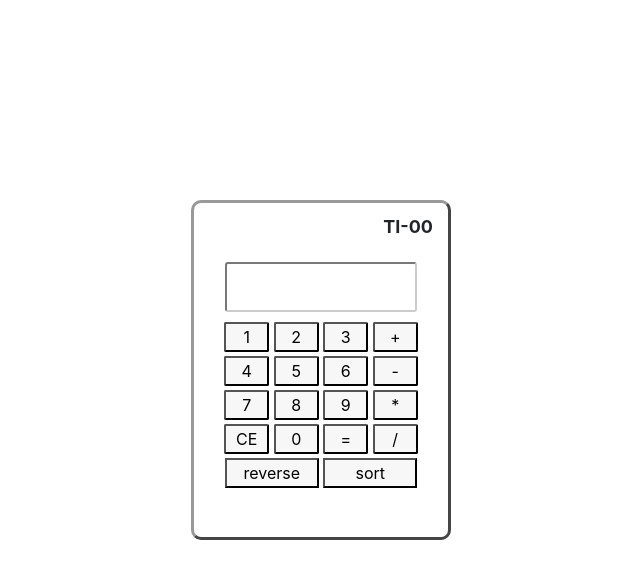
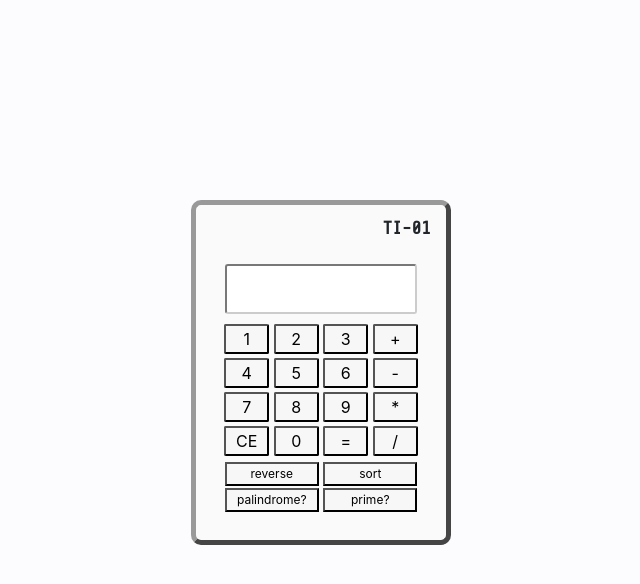
Before and after one commit to tieonster/calculator, a Flask app: page / in a window 1280 px wide. Shown: the top 584 px of the page, without its empty margins (319-959 px from the left). Run offline with Flask 2, Linux system fonts and the light colour scheme; some libraries are stand-ins or nearby versions.

Commit message:
slight modifications

```diff
--- a/calculator/routes.py
+++ b/calculator/routes.py
@@ -1,7 +1,8 @@
 from calculator import app
 from flask import render_template, request, jsonify
-from .operators import *
+from .easy import *
 from .not_as_easy import *
+from .not_easy import *
 
 @app.route("/")
 def calculator():
@@ -41,3 +42,21 @@ def sort():
   calculated_value = sort_digits(int(request.get_json()['arg1']))
 
   return jsonify({'calculated_value': calculated_value})
+
+@app.route("/prime", methods=['POST'])
+def prime():
+  calculated_value = ""
+  print(request.get_json())
+
+  calculated_value = isPrime(int(request.get_json()['arg1']))
+
+  return jsonify({'calculated_value': calculated_value})
+
+@app.route("/palindrome", methods=['POST'])
+def palindrome():
+  calculated_value = ""
+  print(request.get_json())
+
+  calculated_value = isPalindrome(int(request.get_json()['arg1']))
+
+  return jsonify({'calculated_value': calculated_value})
--- a/calculator/static/css/calculator.css
+++ b/calculator/static/css/calculator.css
@@ -1,12 +1,14 @@
 #calculator-container {
   margin-top: 200px;
-  height: 340px;
+  height: 345px;
   width: 260px;
   border-style: outset;
-  border-width: 3px;
+  border-width: 5px;
   border-color: #999;
   border-radius: 10px;
+  background-color: #fafafa;
 }
+
 
 #calculator-display {
   width: 192px;
@@ -21,6 +23,7 @@
   padding-left: 13px;
   margin-bottom: 10px;
   font-family: 'Share Tech Mono', monospace;
+  background-color: white;
 }
 
 .calculator-form {
@@ -36,6 +39,7 @@
 
 .bottom-input-buttons {
   width: 94px;
+  font-size: 12px;
 }
 
 input[type="button"] {
@@ -43,9 +47,14 @@ input[type="button"] {
 }
 
 #ti {
+  font-family: 'Share Tech Mono', monospace;
   padding-top: 10px;
   margin: 0px;
   font-size: 18px;
   text-align: right;
   font-weight: bold;
 }
+
+body {
+  background-color: #fcfcff !important;
+}
--- a/calculator/static/js/calculator.js
+++ b/calculator/static/js/calculator.js
@@ -128,4 +128,70 @@ $(function(){
     operator = ""
     arg2 = ""
   })
+
+  $("#calculator-palindrome").click(function() {
+
+    arg1 = $("#calculator-display").val();
+
+    var data = JSON.stringify({
+      arg1: arg1,
+      arg2: "",
+      operator: "",
+    })
+
+    $.ajax({
+      type: "POST",
+      url: "/palindrome",
+      data: data,
+      headers: {
+        "Content-Type": "application/json"
+      },
+      success: function(result) {
+        console.log("result: " + result['calculated_value']);
+        $("#calculator-display").val(result['calculated_value']);
+      },
+      error: function(result) {
+        console.log("error: " + result);
+        $("#calculator-display").val('error');
+      }
+    });
+
+    calculatedValueShown = true;
+    arg1 = ""
+    operator = ""
+    arg2 = ""
+  })
+
+  $("#calculator-prime").click(function() {
+
+    arg1 = $("#calculator-display").val();
+
+    var data = JSON.stringify({
+      arg1: arg1,
+      arg2: "",
+      operator: "",
+    })
+
+    $.ajax({
+      type: "POST",
+      url: "/prime",
+      data: data,
+      headers: {
+        "Content-Type": "application/json"
+      },
+      success: function(result) {
+        console.log("result: " + result['calculated_value']);
+        $("#calculator-display").val(result['calculated_value']);
+      },
+      error: function(result) {
+        console.log("error: " + result);
+        $("#calculator-display").val('error');
+      }
+    });
+
+    calculatedValueShown = true;
+    arg1 = ""
+    operator = ""
+    arg2 = ""
+  })
 });
--- a/calculator/templates/calculator.html
+++ b/calculator/templates/calculator.html
@@ -9,7 +9,7 @@
     </head>
     <body>
         <div class='container' id="calculator-container">
-          <p id="ti">TI-00</p>
+          <p id="ti">TI-01</p>
           <form class="calculator-form" name="calculator">
 
             <input type="text" id="calculator-display" value=""/>
@@ -43,6 +43,10 @@
             <input type="button" value="sort" id="calculator-sort" class="bottom-input-buttons"/>
             <br>
 
+            <input type="button" value="palindrome?" id="calculator-palindrome" class="bottom-input-buttons"/>
+            <input type="button" value="prime?" id="calculator-prime" class="bottom-input-buttons"/>
+            <br>
+
 
           </form>
         </div>
```
Also changed, not shown: calculator/not_as_easy.py (+8 -8 lines), calculator/operators.py (deleted, +0 -27 lines).
